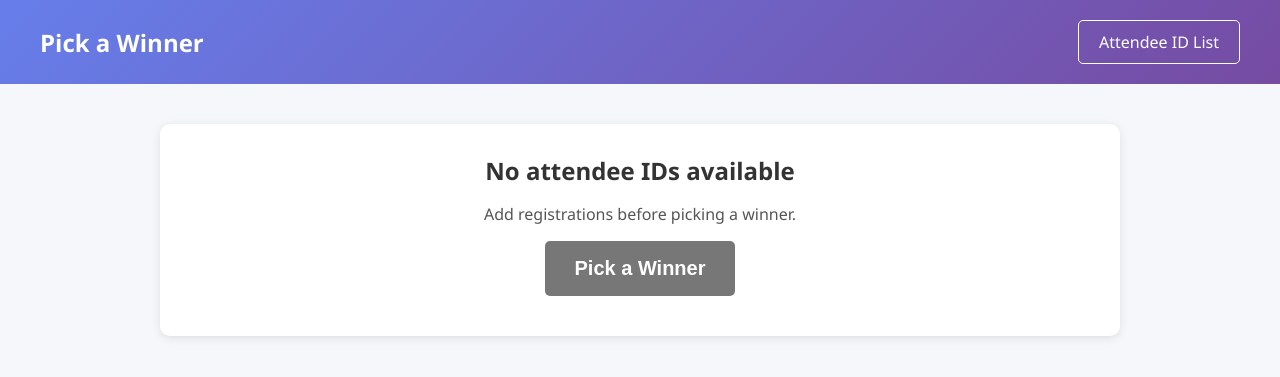
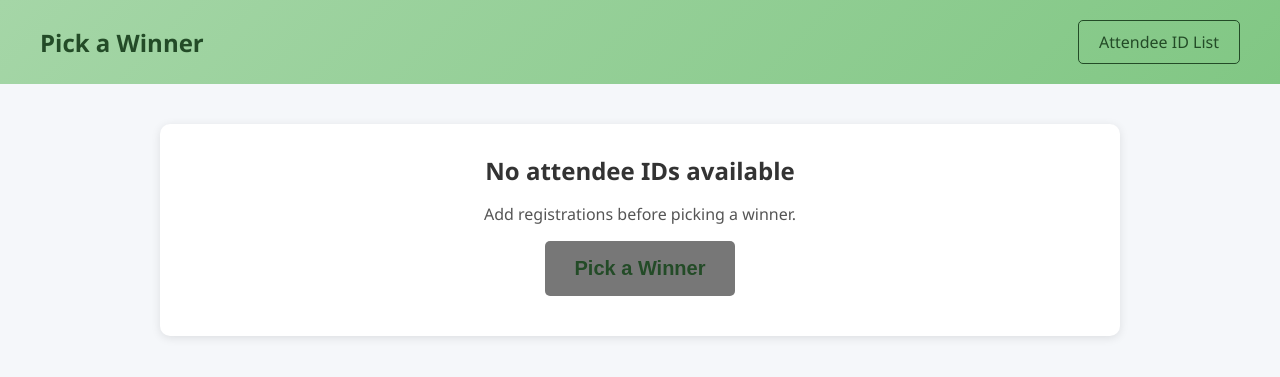
Before and after one commit to EagleGolf90/dsg, a PHP site: page /admin/winner.php in a window 1280 px wide. Shown: the top 377 px of the page. Run offline with PHP 8.4, Linux system fonts and the light colour scheme; a user stored in the database is signed in; data that the repository does not hold is empty; a stand-in replaces the project's code that opens the database connection.

Commit message:
Change color on Number, button and header

```diff
--- a/admin/winner.php
+++ b/admin/winner.php
@@ -50,8 +50,8 @@ if ($_SERVER['REQUEST_METHOD'] === 'POST' && $max_id > 0) {
       color: #333;
     }
     .header {
-      background: linear-gradient(135deg, #667eea 0%, #764ba2 100%);
-      color: white;
+      background: linear-gradient(135deg, #a5d6a7 0%, #81c784 100%);
+      color: #234b27;
       padding: 20px 40px;
       display: flex;
       justify-content: space-between;
@@ -60,8 +60,8 @@ if ($_SERVER['REQUEST_METHOD'] === 'POST' && $max_id > 0) {
     }
     .header h1 { margin: 0; font-size: 24px; }
     .back {
-      color: white;
-      border: 1px solid white;
+      color: #234b27;
+      border: 1px solid #234b27;
       border-radius: 5px;
       padding: 10px 20px;
       text-decoration: none;
@@ -81,7 +81,7 @@ if ($_SERVER['REQUEST_METHOD'] === 'POST' && $max_id > 0) {
     h2 { margin: 0 0 10px; }
     .range, .note { color: #555; }
     .number {
-      color: #4338a5;
+      color: #558b2f;
       font-size: clamp(1.5rem, 6vw, 3rem);
       font-weight: 800;
       line-height: 1.1;
@@ -97,8 +97,8 @@ if ($_SERVER['REQUEST_METHOD'] === 'POST' && $max_id > 0) {
       margin: 0 0 30px;
     }
     button {
-      background: #5146b8;
-      color: white;
+      background: #81c784;
+      color: #234b27;
       border: 0;
       border-radius: 5px;
       padding: 16px 30px;
@@ -106,7 +106,7 @@ if ($_SERVER['REQUEST_METHOD'] === 'POST' && $max_id > 0) {
       font-weight: 600;
       cursor: pointer;
     }
-    button:hover { background: #403695; }
+    button:hover { background: #66bb6a; }
     button:disabled { background: #777; cursor: not-allowed; }
     @media (max-width: 600px) {
       .header { padding: 20px; flex-wrap: wrap; }
```
